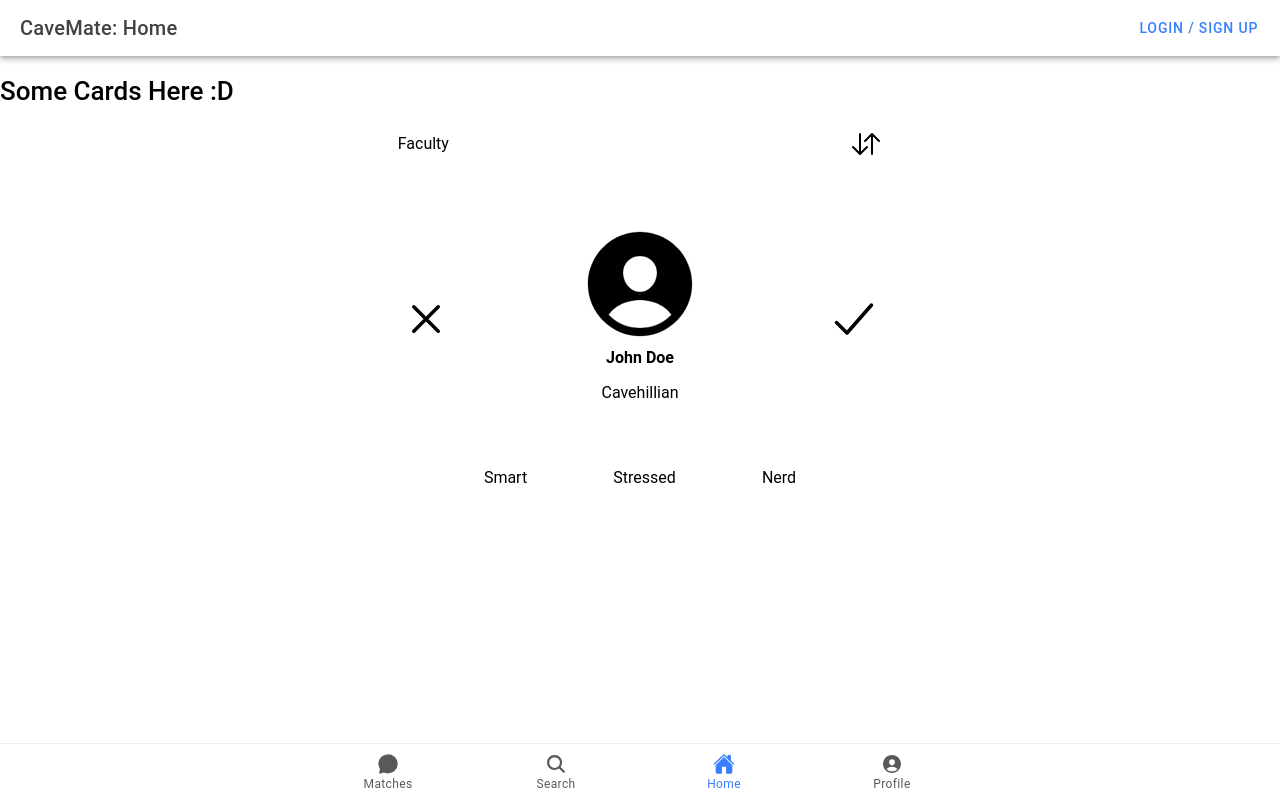
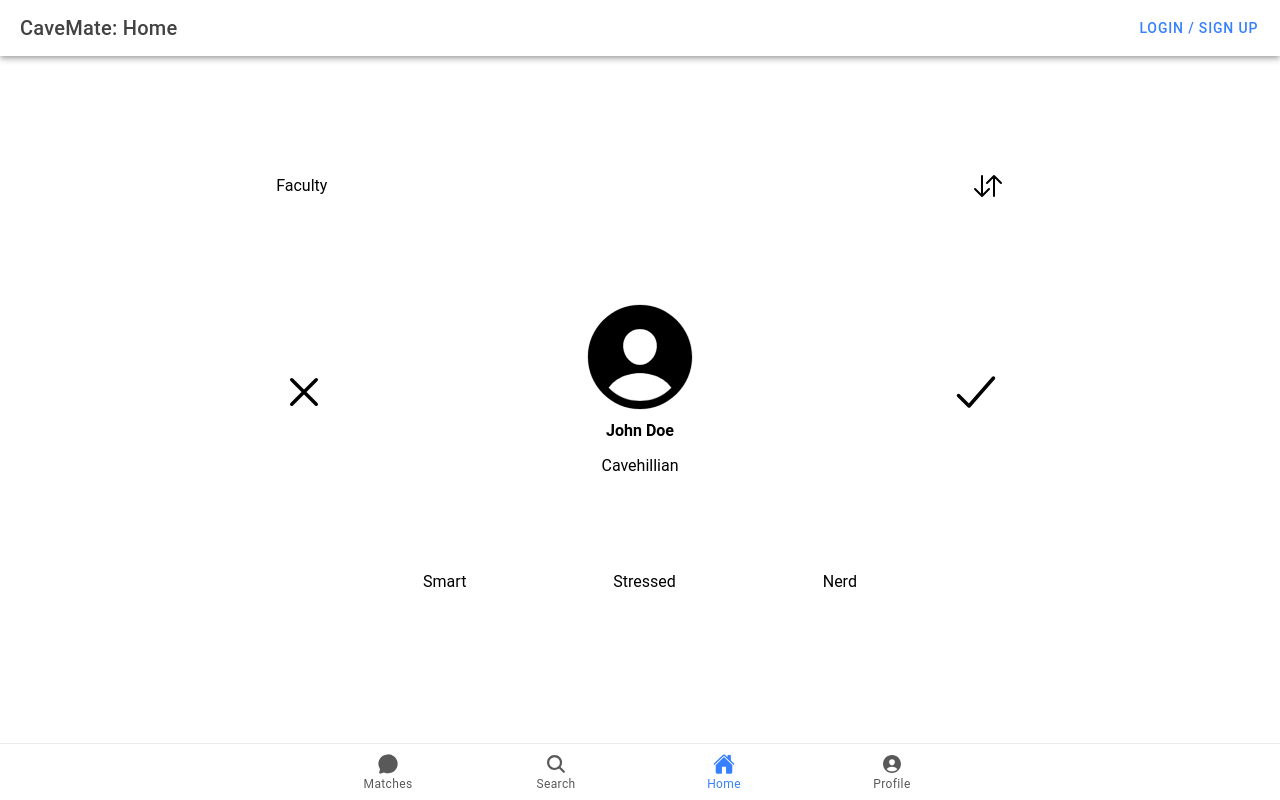
Before and after one commit to IsaiahSama/CaveMate, a React (Vite) app in the folder CaveMate/: page /home in a window 1280 px wide. Built offline with nearby package versions, Linux system fonts and the light colour scheme.

Commit message:
Modified styling for cards

```diff
--- a/CaveMate/src/components/Card.css
+++ b/CaveMate/src/components/Card.css
@@ -1,9 +1,8 @@
 .card{
     border: 1px solid white;
-    max-width: 40%;
-    height: 60%;
-    max-height: 60%;
-    margin: auto;
+    width: 100%;
+    height: 100%;
+    max-height: 100%;
 }
 
 .card__card_front,
@@ -25,6 +24,7 @@
 .card__card_swap{
     font-size: 2em;
     transition: font-size 0.3s ease;
+    cursor: pointer;
 }
 
 .card__card_swap:hover{
@@ -71,10 +71,3 @@
 .aside{
     text-align: right;
 }
-
-@media screen and (max-width: 1000px){
-    .card{
-        max-width: 95%;
-        width: 95%;
-    }
-}
--- /dev/null
+++ b/CaveMate/src/components/Cards.css
@@ -0,0 +1,16 @@
+.cards{
+    display: flex;
+    height: 100%;
+}
+.cards__inner{
+    height: 70%;
+    width: 60%;
+    margin: auto;
+}
+
+@media screen and (max-width: 1000px){
+    .cards__inner{
+        max-width: 95%;
+        width: 95%;
+    }
+}
--- a/CaveMate/src/components/Cards.tsx
+++ b/CaveMate/src/components/Cards.tsx
@@ -1,12 +1,14 @@
 import React from "react";
 import Card from "./Card";
+import "./Cards.css"
 
 const Cards = () => {
     return (
-        <>
-            <h1>Some Cards Here :D</h1>
-            <Card></Card>
-        </>
+        <div className="cards">
+            <div className="cards__inner">
+                <Card></Card>
+            </div>
+        </div>
     )
 }
 
```
